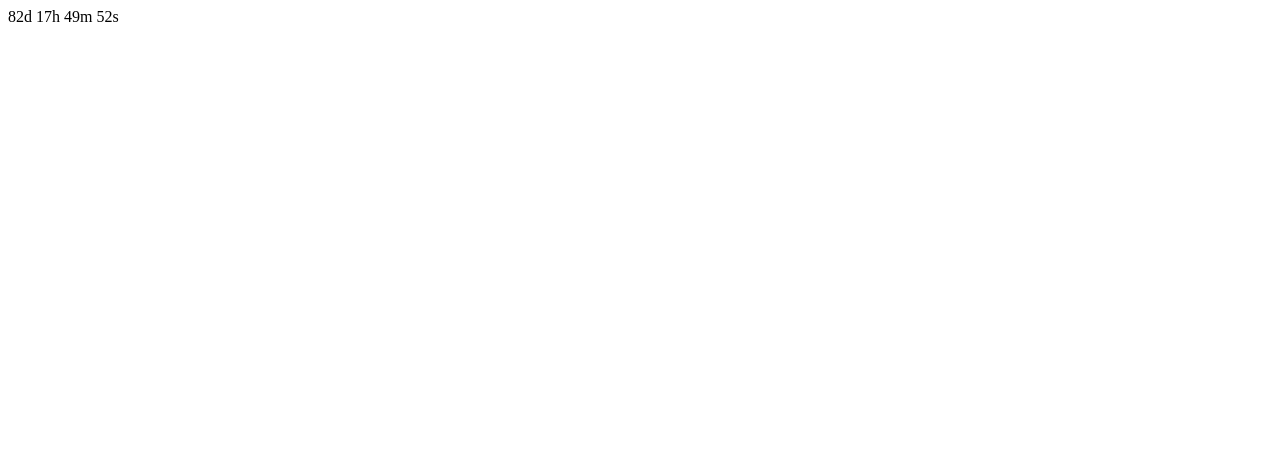
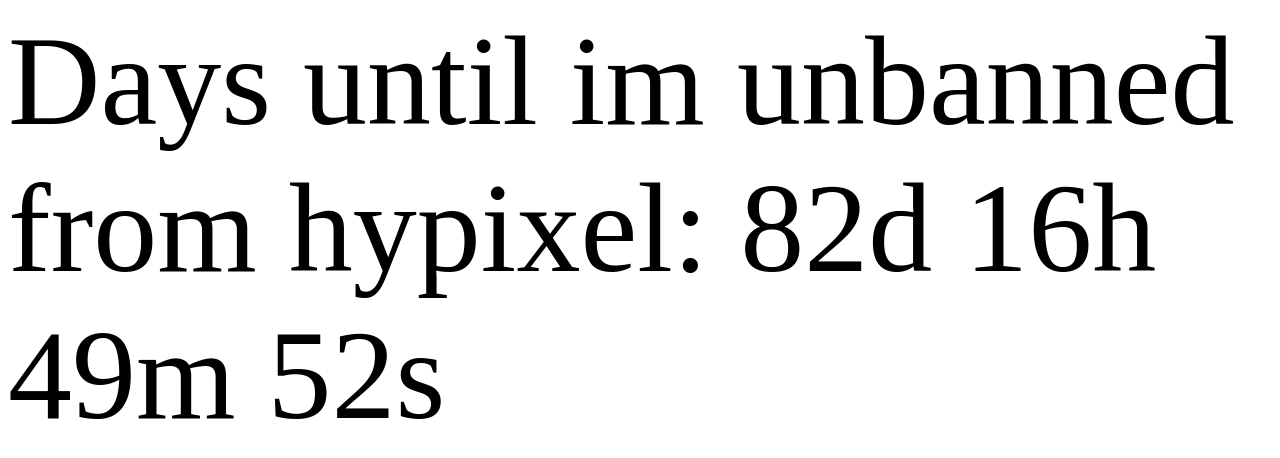
Before and after one commit to 10trips/countdown, a plain HTML site: page index.html in a window 1280 px wide. Drawn offline with Linux system fonts and the light colour scheme.

Commit message:
Update index.html

```diff
--- a/index.html
+++ b/index.html
@@ -1,9 +1,10 @@
 <!-- Display the countdown timer in an element -->
-<p id="demo"></p>
+<p id="demo" style="font-size:10vw" ></p>
+
 
 <script>
 // Set the date we're counting down to
-var countDownDate = new Date("Jan 26, 2023 19:18:30").getTime();
+var countDownDate = new Date("Jan 26, 2023 18:18:30").getTime();
 
 // Update the count down every 1 second
 var x = setInterval(function() {
@@ -21,13 +22,13 @@ var x = setInterval(function() {
   var seconds = Math.floor((distance % (1000 * 60)) / 1000);
 
   // Display the result in the element with id="demo"
-  document.getElementById("demo").innerHTML = days + "d " + hours + "h "
+  document.getElementById("demo").innerHTML = "Days until im unbanned from hypixel: " + days + "d " + hours + "h "
   + minutes + "m " + seconds + "s ";
 
   // If the count down is finished, write some text
   if (distance < 0) {
     clearInterval(x);
-    document.getElementById("demo").innerHTML = "EXPIRED";
+    document.getElementById("demo").innerHTML = "I am unbanned!";
   }
 }, 1000);
 </script>
```
